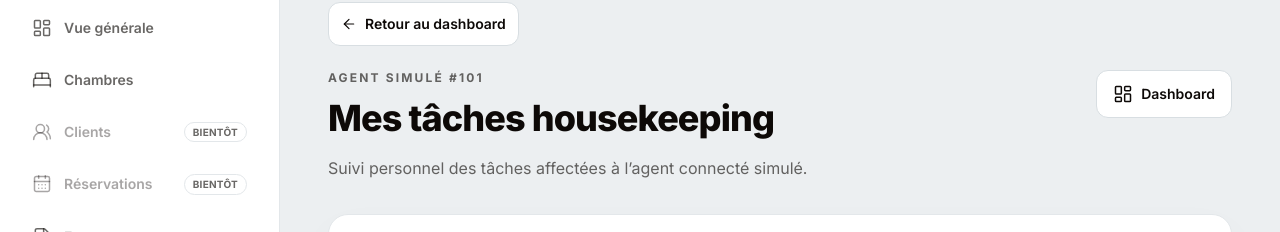
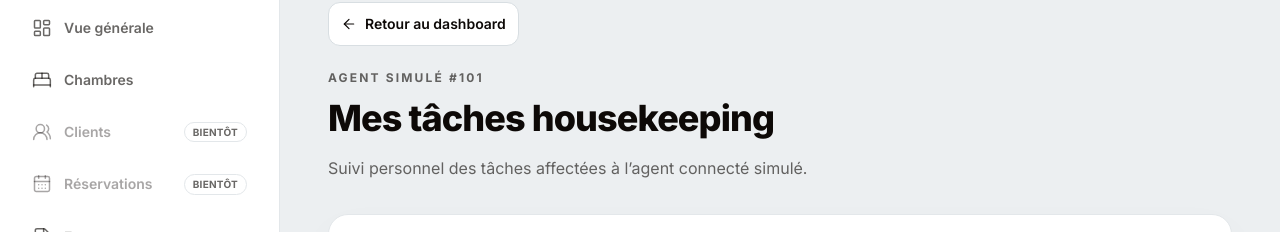
Before and after one commit to Mouad45-bit/hotel-management-system, a Next.js app in the folder frontend/: page /housekeeping/my-tasks in a window 1280 px wide. Shown: the part 134-366 px from the top of the page. Built offline with nearby package versions, Linux system fonts and the light colour scheme; no server answers.

Commit message:
fix(housekeeping): remove dashboard action from my tasks

```diff
--- a/frontend/src/components/housekeeping/MyHousekeepingTasksClient.tsx
+++ b/frontend/src/components/housekeeping/MyHousekeepingTasksClient.tsx
@@ -4,7 +4,6 @@ import { useEffect, useState } from "react";
 import Link from "next/link";
 import {
     ArrowLeft,
-    LayoutDashboard,
     RefreshCw,
     TriangleAlert,
 } from "lucide-react";
@@ -85,7 +84,7 @@ export function MyHousekeepingTasksClient({ agentId }: MyHousekeepingTasksClient
                     Retour au dashboard
                 </Link>
 
-                <div className="mt-6 flex flex-col gap-6 lg:flex-row lg:items-start lg:justify-between">
+                <div className="mt-6">
                     <div>
                     <p className="text-xs font-bold uppercase tracking-[0.18em] text-[var(--hms-text-muted)]">
                         Agent simulé #{agentId}
@@ -99,14 +98,6 @@ export function MyHousekeepingTasksClient({ agentId }: MyHousekeepingTasksClient
                         Suivi personnel des tâches affectées à l’agent connecté simulé.
                     </p>
                     </div>
-
-                    <Link
-                        href="/housekeeping"
-                        className="inline-flex min-h-12 cursor-pointer items-center justify-center gap-2 whitespace-nowrap rounded-xl border border-[var(--hms-border)] bg-white px-4 py-2 text-sm font-semibold text-[var(--hms-text)] transition-colors hover:bg-slate-50 focus-visible:outline-none focus-visible:ring-2 focus-visible:ring-[var(--hms-focus)] focus-visible:ring-offset-2"
-                    >
-                        <LayoutDashboard aria-hidden="true" className="h-5 w-5" strokeWidth={1.8} />
-                        Dashboard
-                    </Link>
                 </div>
             </section>
 
```
